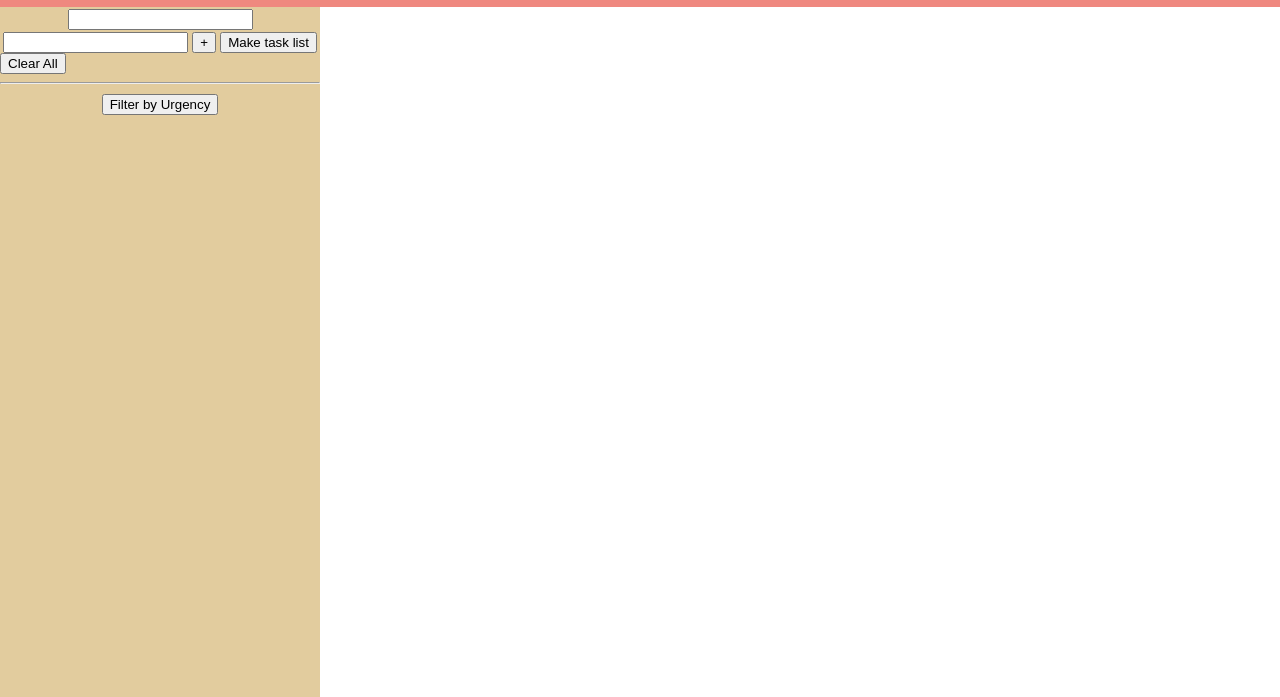
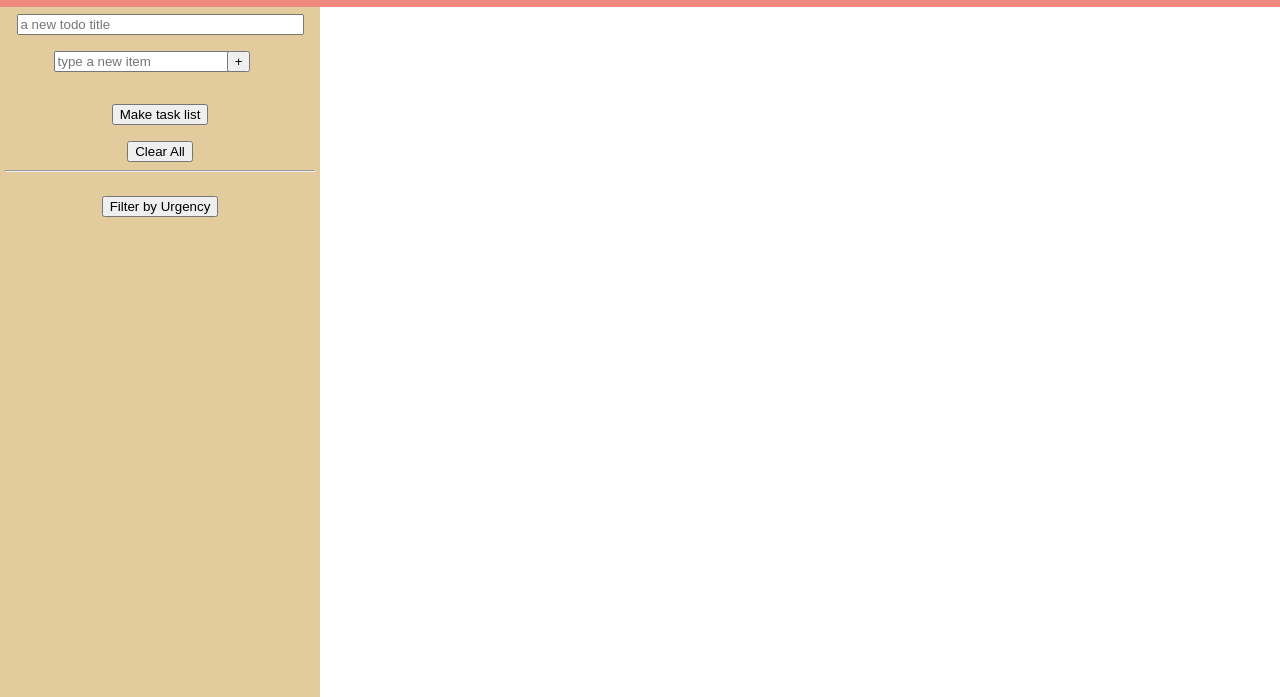
Before and after one commit to raechelo/Check-Yo-Self, a plain HTML site: page index.html in a window 1280 px wide. Shown: the part 103-800 px from the top of the page. Drawn offline with nearby package versions, Linux system fonts and the light colour scheme.

Commit message:
grid laid out, color scheme chosen and starting to apply colors

```diff
--- a/index.html
+++ b/index.html
@@ -18,9 +18,13 @@
     <link href="https://fonts.googleapis.com/css?family=Open+Sans|Satisfy" rel="stylesheet">
   </header>
   <sidebar>
-    <input />
-    <input />
-    <button>+</button>
+    <label for="task-title"></label>
+    <input type="text" class="task-title" placeholder="a new todo title" />
+    <div class="input-task">
+      <label for="task-item"></label>
+      <input type="text" class="task-item" placeholder="type a new item" />
+      <button class="input-btn">+</button>
+    </div>
     <button class="task">Make task list</button>
     <button class="clear">Clear All</button>
     <hr>
--- a/styles.css
+++ b/styles.css
@@ -19,19 +19,38 @@ header {
 }
 
 sidebar {
+  background-color: #E2CC9E;
   grid-area: sidebar;
-  background-color: #E2CC9E;
+  padding: 5px;
   text-align: center;
 }
 
 sidebar input {
   padding-left: 2px;
   margin: auto;
+}
 
+.task-title {
+  width: 90%;
+}
+
+.input-task {
+  width: 90%;
+  margin: auto;
 }
 
 .clear {
   display: block;
+  margin: auto;
+}
+
+button {
+  margin: 1rem 0;
+}
+
+.input-btn {
+  position: relative;
+  right: 1rem;
 }
 
 article {
```
